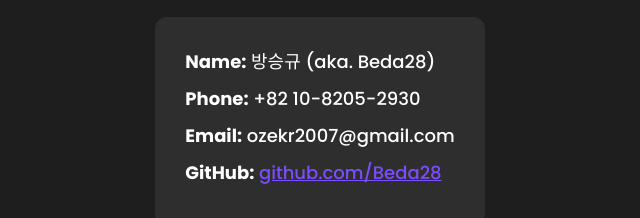
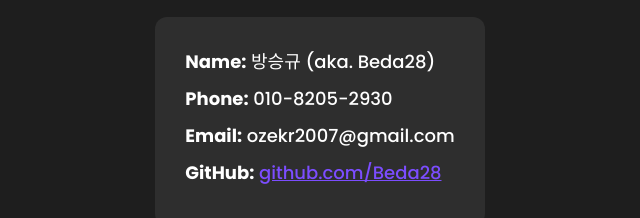
Before and after one commit to Beda28/SDP, a plain HTML site: page index.html in a window 1280 px wide. Shown: the part 1165-1383 px from the top of the page, 320-960 px from the left. Drawn offline with Linux system fonts and the light colour scheme.

Commit message:
Update index.html

```diff
--- a/index.html
+++ b/index.html
@@ -195,7 +195,7 @@
     <div class="contact-box">
       <ul>
         <li><strong>Name:</strong> 방승규 (aka. Beda28)</li>
-        <li><strong>Phone:</strong> +82 10-8205-2930</li>
+        <li><strong>Phone:</strong> 010-8205-2930</li>
         <li><strong>Email:</strong> ozekr2007@gmail.com</li>
         <li><strong>GitHub:</strong> <a href="https://github.com/Beda28" target="_blank" style="color:#7c4dff;">github.com/Beda28</a></li>
       </ul>
```
